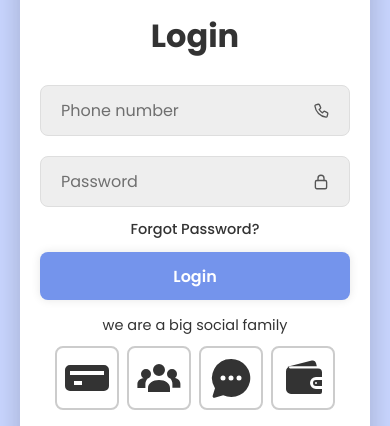
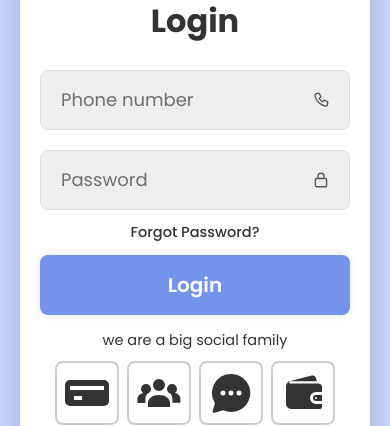
Before and after one commit to andrijumawa/arisanku, a React (Vite) app: page /#/masuk in a window 390 px wide. Shown: the part 329-755 px from the top of the page. Built offline with nearby package versions, Linux system fonts and the light colour scheme; no server answers.

Commit message:
Update styles.css

```diff
--- a/src/styles.css
+++ b/src/styles.css
@@ -1022,9 +1022,9 @@ input[type='checkbox'] {
     margin: 10px 0;
   }
   .auth-form input {
-    min-height: 48px;
-    padding: 13px 50px 13px 20px;
-    font-size: 16px;
+    min-height: 60px;
+    padding: 16px 50px 16px 20px;
+    font-size: 18px;
   }
   .auth-field-icon {
     right: 20px;
@@ -1042,9 +1042,9 @@ input[type='checkbox'] {
     margin-bottom: 12px;
   }
   .auth-submit {
-    min-height: 48px;
+    min-height: 60px;
     margin-top: 0;
-    font-size: 16px;
+    font-size: 20px;
   }
   .auth-form-footer {
     margin: 15px 0 10px;
@@ -1205,16 +1205,19 @@ input[type='checkbox'] {
   }
 }
 @media (max-height: 740px) and (max-width: 650px) {
+  .auth-form {
+    padding: 12px 20px;
+  }
   .auth-form-heading {
-    margin-bottom: 6px;
+    margin-bottom: 4px;
   }
   .auth-form .field {
-    margin: 6px 0;
+    margin: 3px 0;
   }
   .auth-form input {
-    min-height: 44px;
-    padding-top: 11px;
-    padding-bottom: 11px;
+    min-height: 54px;
+    padding-top: 14px;
+    padding-bottom: 14px;
   }
   .auth-forgot-password {
     margin-bottom: 12px;
@@ -1223,14 +1226,15 @@ input[type='checkbox'] {
     margin-bottom: 12px;
   }
   .auth-submit {
-    min-height: 44px;
+    min-height: 54px;
+    font-size: 18px;
   }
   .auth-form-footer {
     margin: 8px 0 4px;
   }
   .auth-social > p {
-    margin-top: 8px;
-    margin-bottom: 6px;
+    margin-top: 4px;
+    margin-bottom: 4px;
   }
   .auth-social-icon {
     width: 64px;
```
